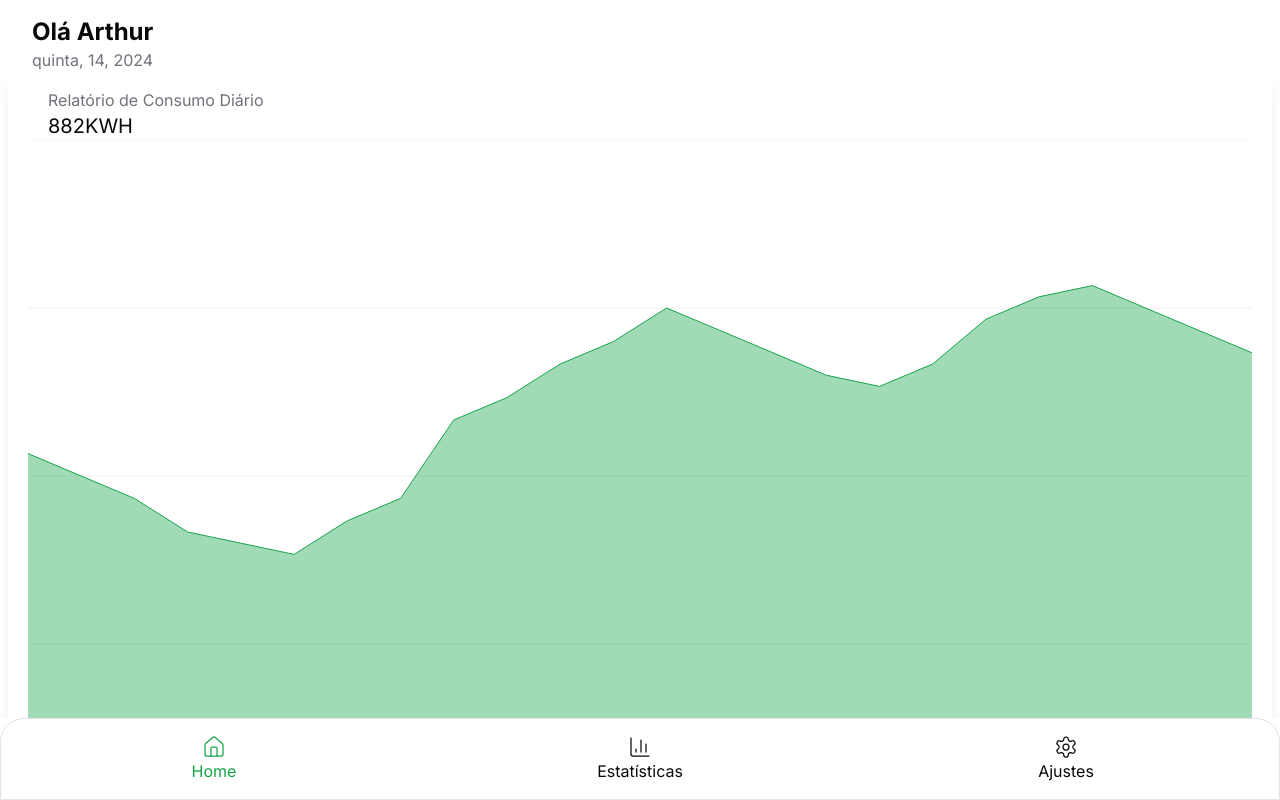
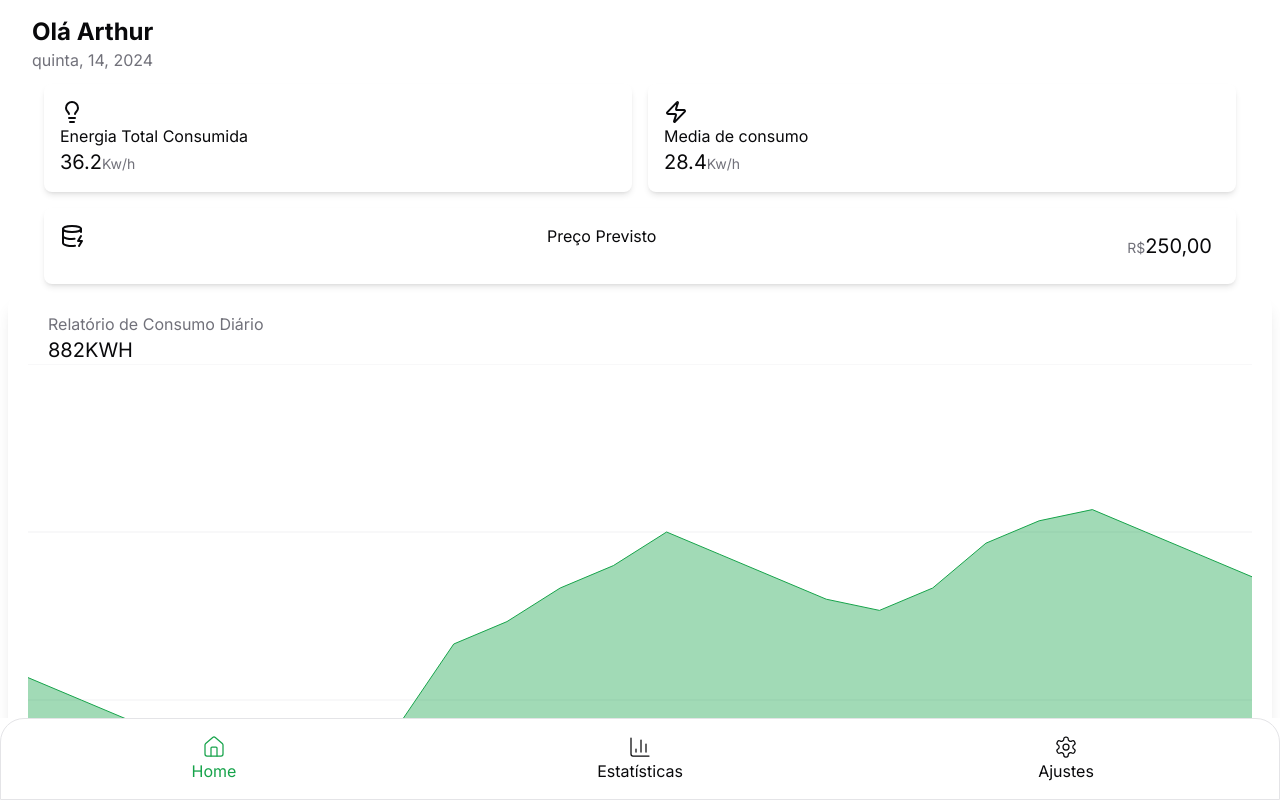
Before and after one commit to apvgs/frontend-sem2-24, a Next.js app: page /dashboard in a window 1280 px wide. Built offline with nearby package versions, Linux system fonts and the light colour scheme.

Commit message:
feat: grid 2x1 em dashboard sobre informações de monitoramento

```diff
--- a/src/app/dashboard/layout.tsx
+++ b/src/app/dashboard/layout.tsx
@@ -1,6 +1,6 @@
 import { DashboardNavBar } from './_components/dashboard-nav-bar'
 
-export default function HomeLayout({
+export default function DashboardLayout({
   children,
 }: { children: React.ReactNode }) {
   return (
--- a/src/app/dashboard/page.tsx
+++ b/src/app/dashboard/page.tsx
@@ -1,5 +1,6 @@
 import type { DashboardKhwDailyProp } from '@/types'
 import { DailyConsumeReport } from './_components/daily-consume-chart'
+import { DatabaseZap, Lightbulb, Zap } from 'lucide-react'
 
 export default function DashboardPage() {
   const kwhDaily: DashboardKhwDailyProp[] = [
@@ -47,6 +48,24 @@ export default function DashboardPage() {
           <h1 className='font-bold text-2xl'>Olá {name}</h1>
           <span className='text-muted-foreground'>{formattedDate}</span>
         </div>
+        {/* aqui vai ter um 2x1 */}
+        <div className='grid grid-cols-2 gap-4 p-3'>
+          <div className='col-span-1 bg-white p-4 rounded-lg shadow-md'>
+            <Lightbulb/>
+            <p>Energia Total Consumida</p>
+            <p className='text-xl'>36.2<span className='text-sm text-muted-foreground'>Kw/h</span></p>
+          </div>
+          <div className='col-span-1 bg-white p-4 rounded-lg shadow-md'>
+            <Zap/>
+            <p>Media de consumo</p>
+            <p className='text-xl'>28.4<span className='text-sm text-muted-foreground'>Kw/h</span></p>
+            </div>
+          <div className='col-span-2 bg-white p-4 rounded-lg shadow-md flex justify-between'>
+            <DatabaseZap/>
+            <p>Preço Previsto</p>
+            <p className='text-xl p-2 text-center'><span className='text-sm text-muted-foreground'>R$</span>250,00 </p>
+            </div>
+        </div>
       </div>
       <div className='flex flex-col rounded-xl shadow-lg p-2 py-4'>
         <div className='px-8'>
```
